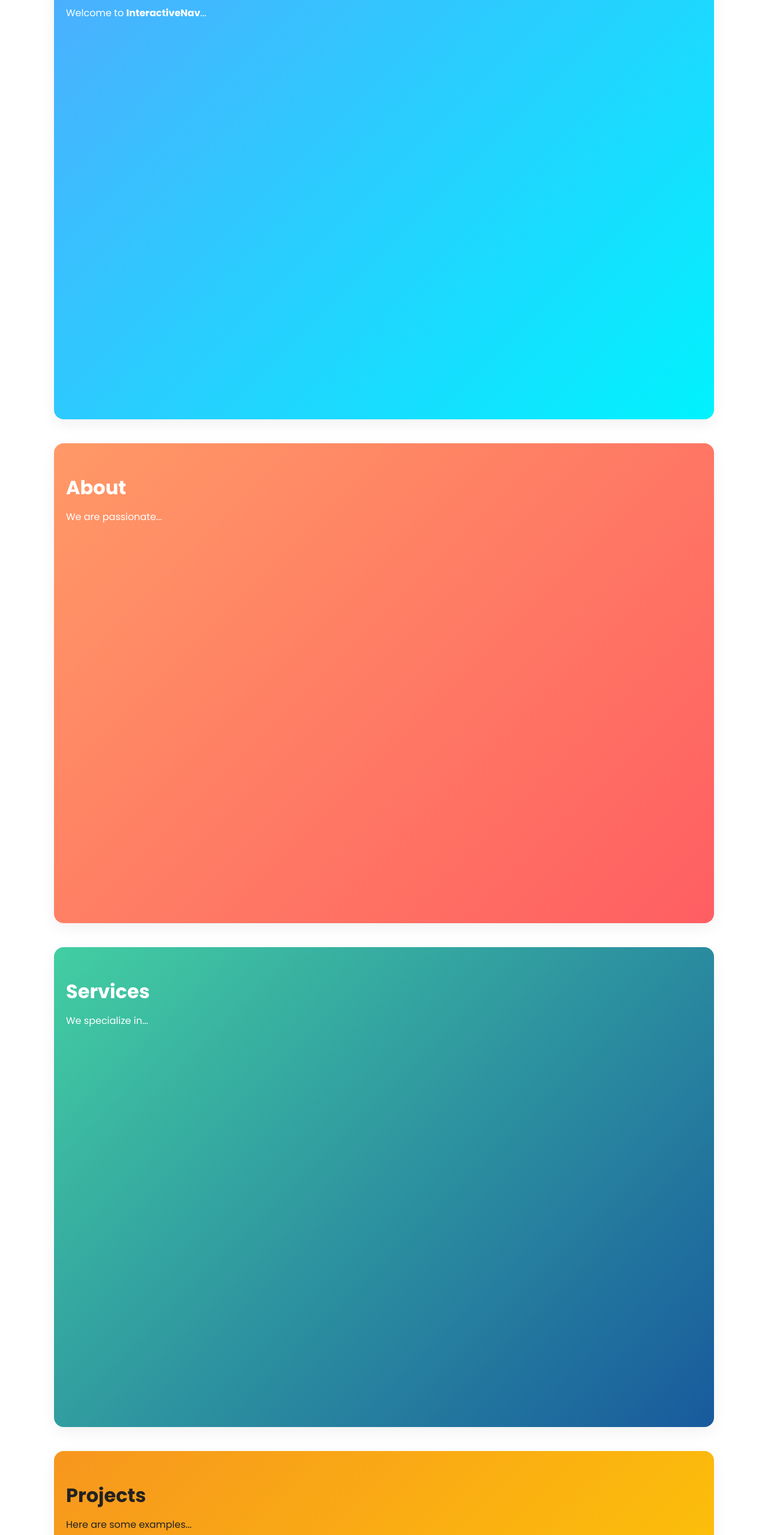
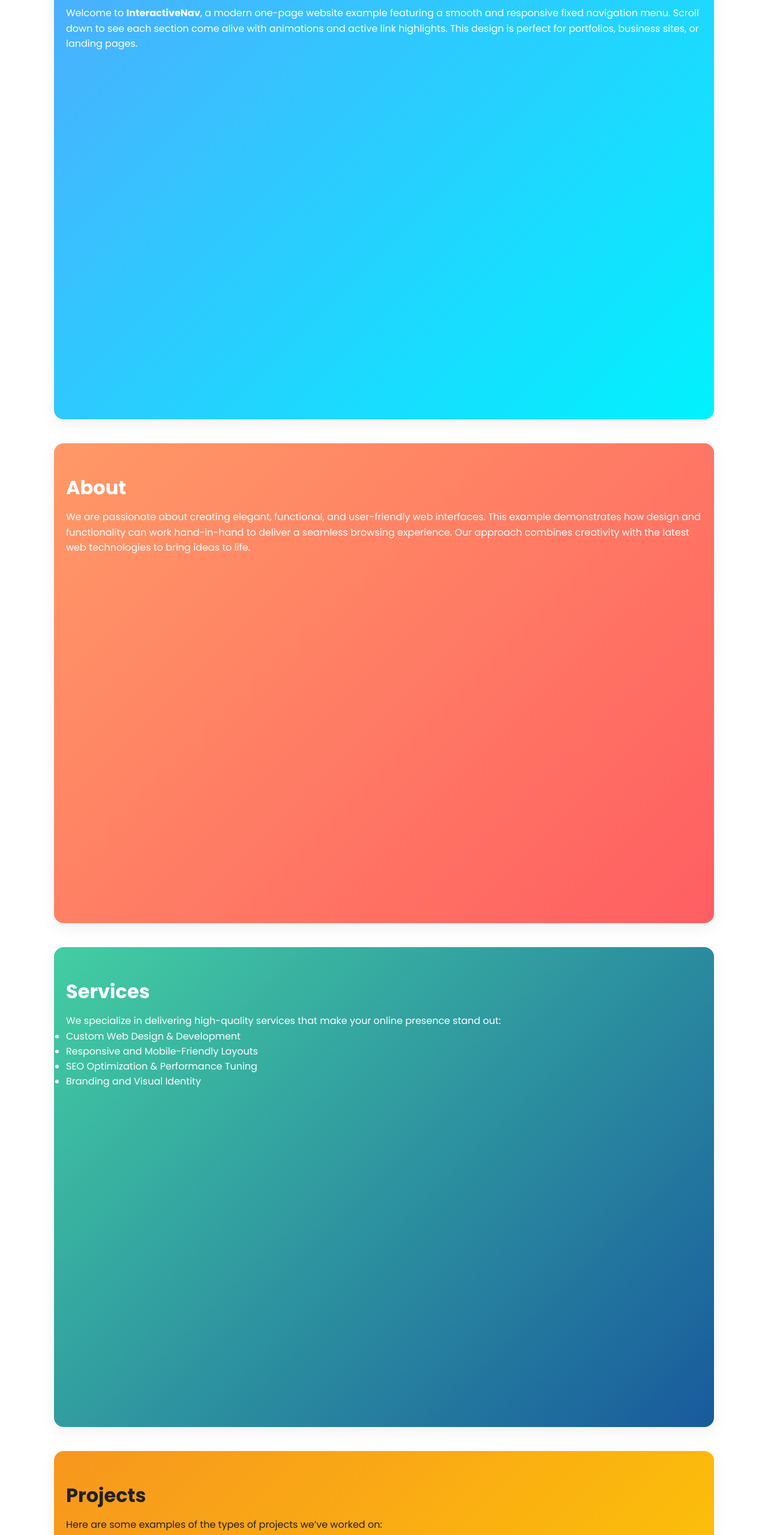
Before and after one commit to BhaveshKumar002/PRODIGY_WD_01, a plain HTML site: page index.html in a window 1280 px wide. Shown: the part 241-2800 px from the top of the page at 60% size. Drawn offline with Linux system fonts and the light colour scheme.

Commit message:
Update index.html

```diff
--- a/index.html
+++ b/index.html
@@ -193,11 +193,22 @@
   </div>
 </header>
 <main>
-  <section id="home"><h2>Home</h2><p>Welcome to <strong>InteractiveNav</strong>...</p></section>
-  <section id="about"><h2>About</h2><p>We are passionate...</p></section>
-  <section id="services"><h2>Services</h2><p>We specialize in...</p></section>
-  <section id="projects"><h2>Projects</h2><p>Here are some examples...</p></section>
-  <section id="contact"><h2>Contact</h2><p>We’d love to hear from you!</p></section>
+  <section id="home"><h2>Home</h2><p>Welcome to <strong>InteractiveNav</strong>, a modern one-page website example featuring a smooth and responsive fixed navigation menu. Scroll down to see each section come alive with animations and active link highlights. This design is perfect for portfolios, business sites, or landing pages.</p></section>
+  <section id="about"><h2>About</h2><p>We are passionate about creating elegant, functional, and user-friendly web interfaces. This example demonstrates how design and functionality can work hand-in-hand to deliver a seamless browsing experience. Our approach combines creativity with the latest web technologies to bring ideas to life.</p></section>
+  <section id="services"><h2>Services</h2><p>We specialize in delivering high-quality services that make your online presence stand out:</p>
+<ul>
+      <li>Custom Web Design & Development</li>
+      <li>Responsive and Mobile-Friendly Layouts</li>
+      <li>SEO Optimization & Performance Tuning</li>
+      <li>Branding and Visual Identity</li>
+    </ul></section>
+  <section id="projects"><h2>Projects</h2><p>Here are some examples of the types of projects we’ve worked on:</p><ul>
+      <li>Interactive Portfolio Websites</li>
+      <li>Business Landing Pages with Conversion Focus</li>
+      <li>E-commerce Storefronts</li>
+      <li>Custom Web Applications</li>
+    </ul></section>
+  <section id="contact"><h2>Contact</h2><p>We’d love to hear from you! Whether you have a project in mind, need advice, or just want to say hello.</p></section>
 </main>
 <script>
   const header = document.getElementById('siteHeader');
```
